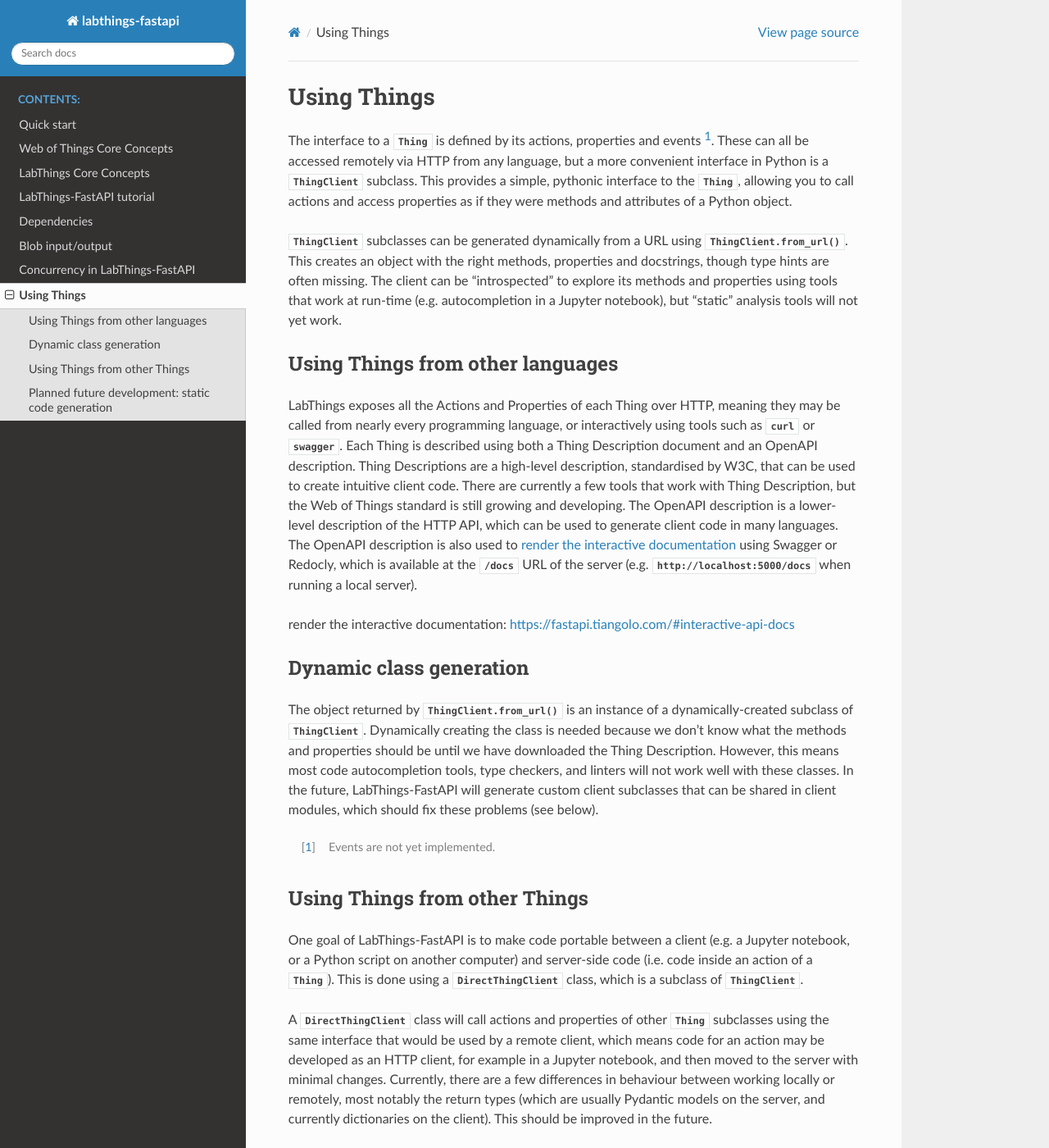
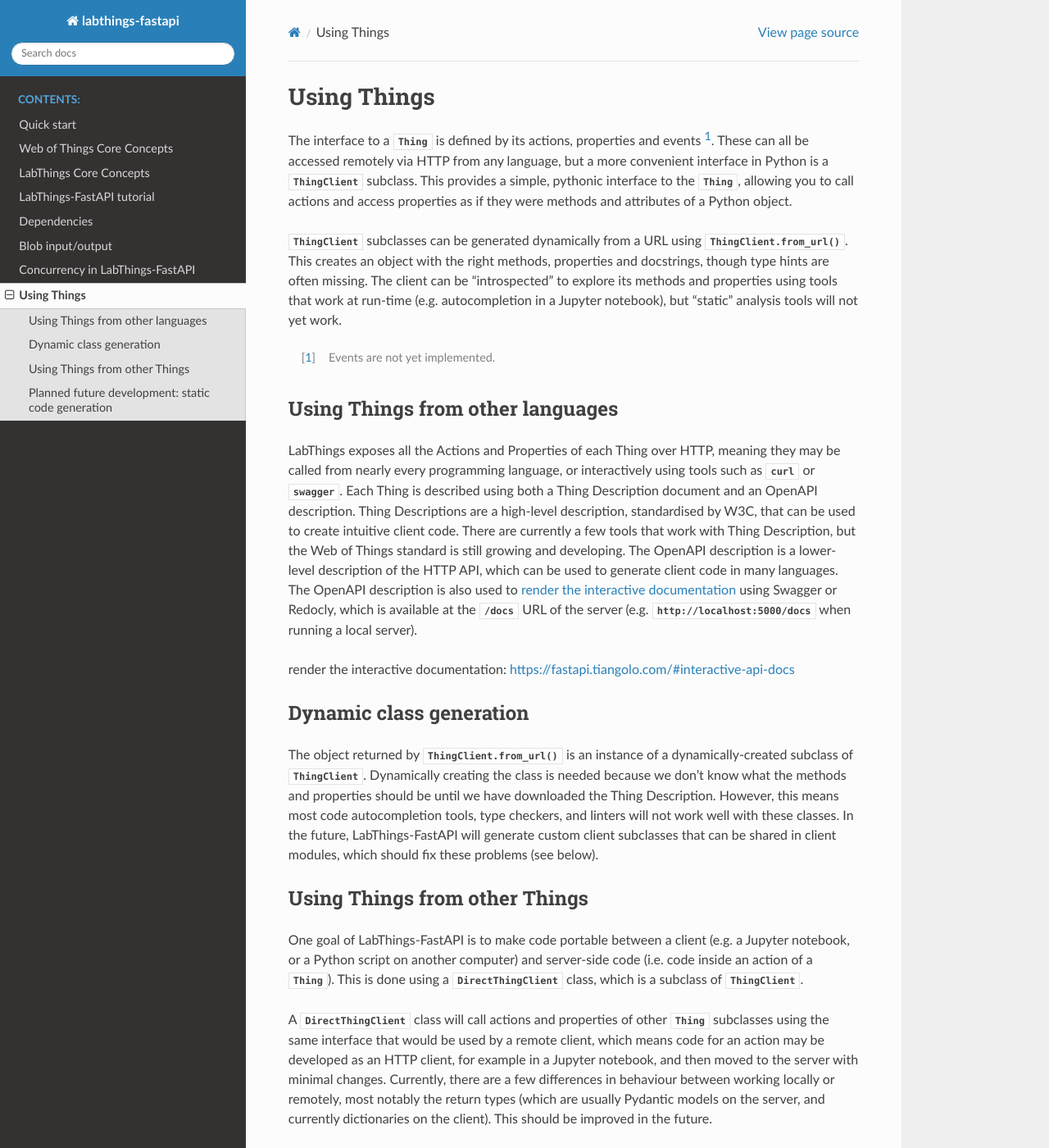
Before and after one commit to labthings/labthings-fastapi, a Sphinx documentation site: the page built from docs/source/using_things.rst, in a window 1280 px wide and 1400 px high. Shown: the whole window at 82% size. Built offline with Sphinx 7.4.7 and the Read the Docs theme 3.1.0, drawn with Linux system fonts in a browser that asks for light colours; pages that are not in the unit, such as notebooks, are missing from menus; part of the change alters nothing that is shown.

```diff
--- a/docs/source/using_things.rst
+++ b/docs/source/using_things.rst
@@ -4,6 +4,8 @@ Using Things
 The interface to a `Thing` is defined by its actions, properties and events [#events]_. These can all be accessed remotely via HTTP from any language, but a more convenient interface in Python is a :class:`.ThingClient` subclass. This provides a simple, pythonic interface to the :class:`.Thing`, allowing you to call actions and access properties as if they were methods and attributes of a Python object.
 
 :class:`.ThingClient` subclasses can be generated dynamically from a URL using :meth:`.ThingClient.from_url`. This creates an object with the right methods, properties and docstrings, though type hints are often missing. The client can be "introspected" to explore its methods and properties using tools that work at run-time (e.g. autocompletion in a Jupyter notebook), but "static" analysis tools will not yet work.
+
+.. [#events] Events are not yet implemented.
 
 Using Things from other languages
 ----------------------------------
@@ -16,8 +18,6 @@ Dynamic class generation
 -------------------------
 
 The object returned by :meth:`.ThingClient.from_url` is an instance of a dynamically-created subclass of :class:`.ThingClient`. Dynamically creating the class is needed because we don't know what the methods and properties should be until we have downloaded the Thing Description. However, this means most code autocompletion tools, type checkers, and linters will not work well with these classes. In the future, LabThings-FastAPI will generate custom client subclasses that can be shared in client modules, which should fix these problems (see below).
-
-.. [#events] Events are not yet implemented.
 
 Using Things from other Things
 ------------------------------
```
